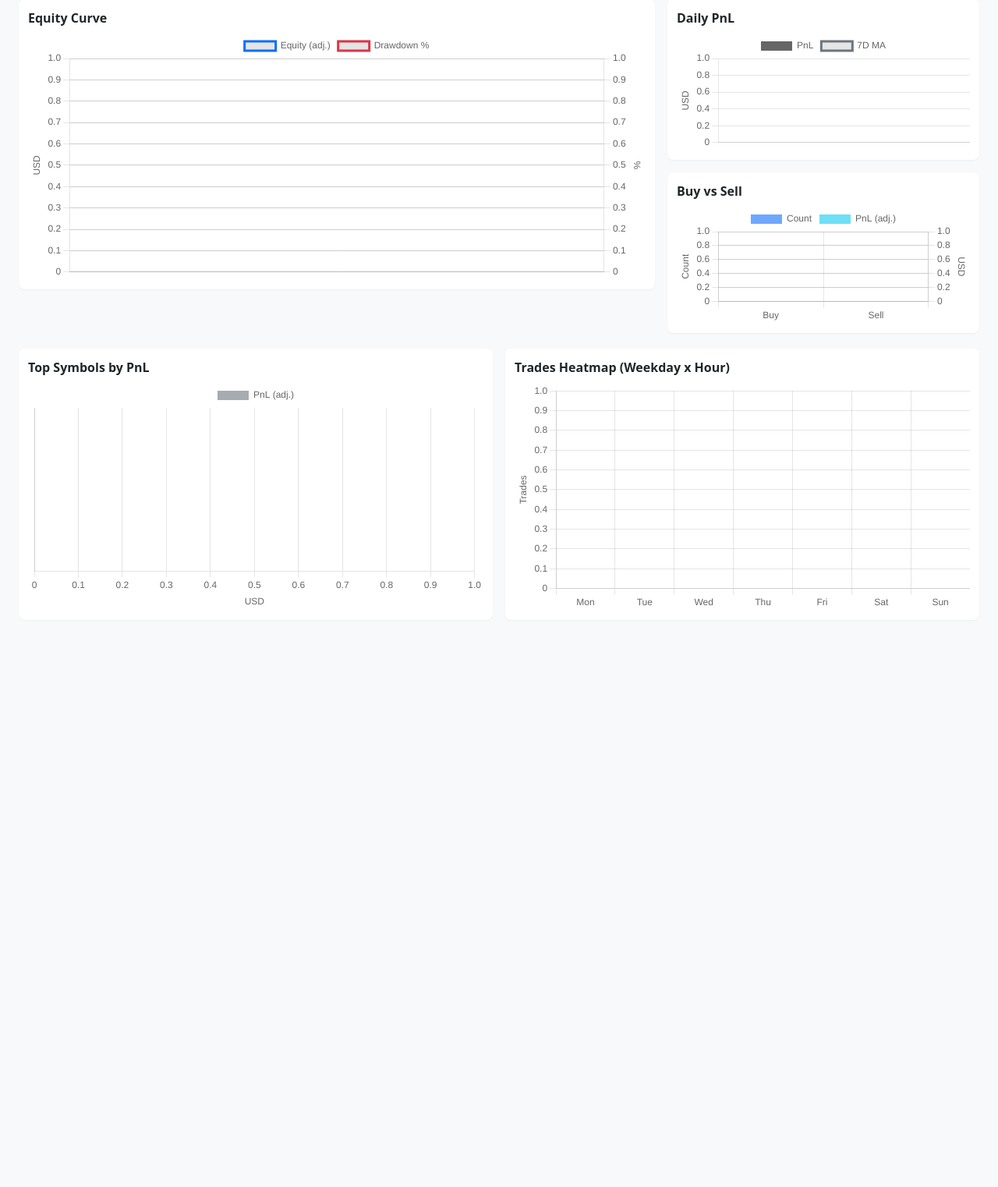
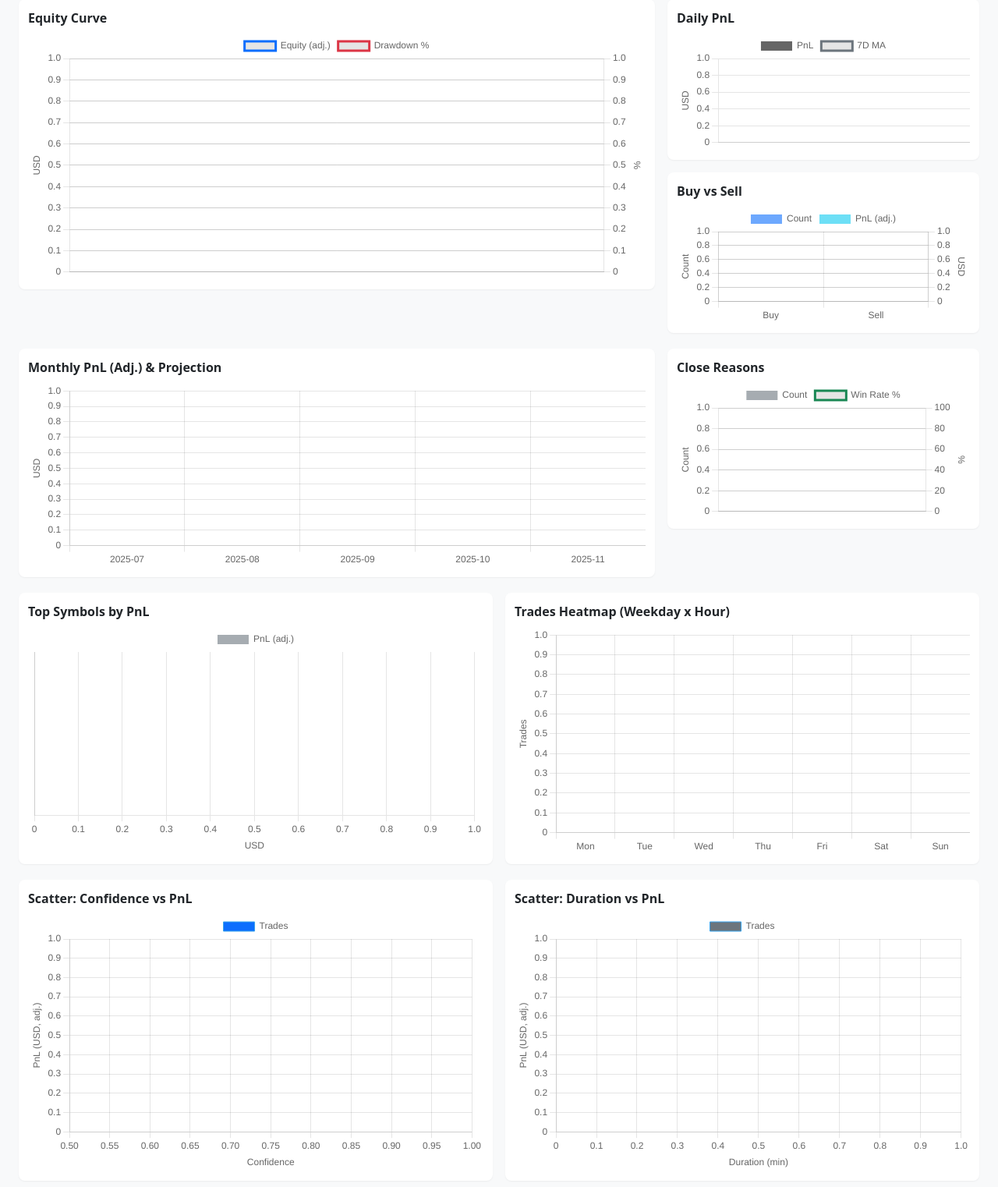
Before and after one commit to ashaffir/news-trader, a Django app: page /stats/ in a window 1280 px wide. Shown: the part 415-1937 px from the top of the page at 78% size. Before the commit the page ends 1191 px from the top, so only its background shows below. Run offline with Django 5.2, Linux system fonts and the light colour scheme; the visitor is signed in with stand-in values (Sample User, id 1); data that the repository does not hold is empty; parts of the project's set-up code (start-up, migrations or seed data) failed here and were passed over; some libraries are stand-ins or nearby versions.

Commit message:
additioanl stats

```diff
--- a/static/js/stats.js
+++ b/static/js/stats.js
@@ -97,8 +97,70 @@
     });
   }
 
+  async function loadMonthly() {
+    const res = await fetch(`/stats/api/pnl-by-month?${buildQuery()}`);
+    const data = await res.json();
+    const ctx = qv('chart-monthly-pnl').getContext('2d');
+    state.charts.monthly?.destroy();
+    const labels = data.labels.concat(data.projection_labels || []);
+    const values = data.pnl.concat((data.projection || []).map(v => v));
+    const bg = labels.map((_, i) => i < data.labels.length ? 'rgba(13,110,253,0.6)' : 'rgba(13,110,253,0.2)');
+    state.charts.monthly = new Chart(ctx, {
+      type: 'bar',
+      data: { labels, datasets: [ { label: 'Monthly PnL (adj.)', data: values, backgroundColor: bg } ] },
+      options: { scales: { y: { title: { text: 'USD', display: true } } }, plugins: { legend: { display: false } } }
+    });
+  }
+
+  async function loadCloseReasons() {
+    const res = await fetch(`/stats/api/close-reasons?${buildQuery()}`);
+    const data = await res.json();
+    const labels = data.items.map(i => i.reason);
+    const counts = data.items.map(i => i.count);
+    const winRates = data.items.map(i => i.win_rate);
+    const ctx = qv('chart-close-reasons').getContext('2d');
+    state.charts.closeReasons?.destroy();
+    state.charts.closeReasons = new Chart(ctx, {
+      type: 'bar',
+      data: { labels, datasets: [
+        { label: 'Count', data: counts, backgroundColor: 'rgba(108,117,125,0.6)' },
+        { label: 'Win Rate %', data: winRates, type: 'line', borderColor: '#198754', yAxisID: 'y1' }
+      ]},
+      options: { responsive: true, interaction: { mode: 'index', intersect: false }, scales: { y: { title: { text: 'Count', display: true } }, y1: { position: 'right', title: { text: '%', display: true }, min: 0, max: 100 } } }
+    });
+  }
+
+  async function loadScatterConfidence() {
+    const res = await fetch(`/stats/api/analysis/confidence-pnl-scatter?${buildQuery()}`);
+    const data = await res.json();
+    const ctx = qv('chart-scatter-conf').getContext('2d');
+    state.charts.scatterConf?.destroy();
+    state.charts.scatterConf = new Chart(ctx, {
+      type: 'scatter',
+      data: { datasets: [{ label: 'Trades', data: data.points, parsing: { xAxisKey: 'x', yAxisKey: 'y' }, pointBackgroundColor: '#0d6efd', pointRadius: 3 }] },
+      options: { scales: { x: { title: { text: 'Confidence', display: true }, min: 0.5, max: 1.0 }, y: { title: { text: 'PnL (USD, adj.)', display: true } } } }
+    });
+  }
+
+  async function loadScatterDuration() {
+    const res = await fetch(`/stats/api/analysis/duration-pnl-scatter?${buildQuery()}`);
+    const data = await res.json();
+    const ctx = qv('chart-scatter-dur').getContext('2d');
+    state.charts.scatterDur?.destroy();
+    state.charts.scatterDur = new Chart(ctx, {
+      type: 'scatter',
+      data: { datasets: [{ label: 'Trades', data: data.points, parsing: { xAxisKey: 'x', yAxisKey: 'y' }, pointBackgroundColor: '#6c757d', pointRadius: 3 }] },
+      options: { scales: { x: { title: { text: 'Duration (min)', display: true } }, y: { title: { text: 'PnL (USD, adj.)', display: true } } } }
+    });
+  }
+
   async function refreshAll() {
-    await Promise.all([loadSummary(), loadEquity(), loadDaily(), loadDirection(), loadSymbols(), loadHeatmap()]);
+    await Promise.all([
+      loadSummary(), loadEquity(), loadDaily(), loadDirection(),
+      loadMonthly(), loadCloseReasons(),
+      loadSymbols(), loadHeatmap(),
+      loadScatterConfidence(), loadScatterDuration()
+    ]);
   }
 
   function init() {
--- a/stats/api.py
+++ b/stats/api.py
@@ -585,3 +585,30 @@ def pnl_by_month_api(request):
         'projection': proj_values,
         'avg_monthly_pnl': round(avg, 4),
     })
+
+
+@login_required
+@require_GET
+def close_reasons_api(request):
+    """Aggregate closed trades by close_reason with counts, win rate, and pnl.
+
+    Returns a list of { reason, count, wins, win_rate, total_pnl_adjusted } sorted by count desc.
+    """
+    qs = _filtered_trades(request).filter(status='closed', realized_pnl__isnull=False)
+    from collections import defaultdict
+    agg = defaultdict(lambda: { 'reason': '', 'count': 0, 'wins': 0, 'total_pnl_adjusted': 0.0 })
+    for t in qs:
+        reason = getattr(t, 'close_reason', '') or '(Unknown)'
+        pnl = _commission_adjusted_realized_pnl(t)
+        a = agg[reason]
+        a['reason'] = reason
+        a['count'] += 1
+        if pnl > 0:
+            a['wins'] += 1
+        a['total_pnl_adjusted'] += pnl
+    items = []
+    for v in agg.values():
+        v['win_rate'] = round((v['wins']/v['count'])*100.0, 2) if v['count'] else 0.0
+        items.append(v)
+    items.sort(key=lambda x: x['count'], reverse=True)
+    return JsonResponse({ 'items': items })
--- a/stats/templates/stats/stats.html
+++ b/stats/templates/stats/stats.html
@@ -49,6 +49,7 @@
     <div class="col-md-2"><div class="metric-card"><div class="text-muted small">Trades</div><div id="kpi-trades" class="fs-4">-</div></div></div>
   </div>
 
+  <!-- Row 1: Equity + Daily/Direction -->
   <div class="row g-3">
     <div class="col-lg-8">
       <div class="chart-card">
@@ -68,6 +69,25 @@
     </div>
   </div>
 
+  <!-- Row 2: Monthly PnL + Close Reasons -->
+  <div class="row g-3 mt-1">
+    <div class="col-lg-8">
+      <div class="chart-card">
+        <div class="d-flex justify-content-between align-items-center">
+          <div class="fw-semibold mb-2">Monthly PnL (Adj.) & Projection</div>
+        </div>
+        <canvas id="chart-monthly-pnl" height="90"></canvas>
+      </div>
+    </div>
+    <div class="col-lg-4">
+      <div class="chart-card">
+        <div class="fw-semibold mb-2">Close Reasons</div>
+        <canvas id="chart-close-reasons" height="140"></canvas>
+      </div>
+    </div>
+  </div>
+
+  <!-- Row 3: Top Symbols + Heatmap -->
   <div class="row g-3 mt-1">
     <div class="col-lg-6">
       <div class="chart-card">
@@ -79,6 +99,22 @@
       <div class="chart-card">
         <div class="fw-semibold mb-2">Trades Heatmap (Weekday x Hour)</div>
         <canvas id="chart-heatmap" height="150"></canvas>
+      </div>
+    </div>
+  </div>
+
+  <!-- Row 4: Confidence & Duration Scatters -->
+  <div class="row g-3 mt-1">
+    <div class="col-lg-6">
+      <div class="chart-card">
+        <div class="fw-semibold mb-2">Scatter: Confidence vs PnL</div>
+        <canvas id="chart-scatter-conf" height="170"></canvas>
+      </div>
+    </div>
+    <div class="col-lg-6">
+      <div class="chart-card">
+        <div class="fw-semibold mb-2">Scatter: Duration vs PnL</div>
+        <canvas id="chart-scatter-dur" height="170"></canvas>
       </div>
     </div>
   </div>
--- a/stats/urls.py
+++ b/stats/urls.py
@@ -9,6 +9,7 @@ urlpatterns = [
     path('api/equity', api.equity_api, name='stats_equity'),
     path('api/pnl-by-day', api.pnl_by_day_api, name='stats_pnl_by_day'),
     path('api/pnl-by-month', api.pnl_by_month_api, name='stats_pnl_by_month'),
+    path('api/close-reasons', api.close_reasons_api, name='stats_close_reasons'),
     path('api/direction-breakdown', api.direction_breakdown_api, name='stats_direction_breakdown'),
     path('api/per-symbol', api.per_symbol_api, name='stats_per_symbol'),
     path('api/heatmap', api.heatmap_api, name='stats_heatmap'),
```
Also changed, not shown: stats/tests/test_stats_api.py (+12 -0 lines).
